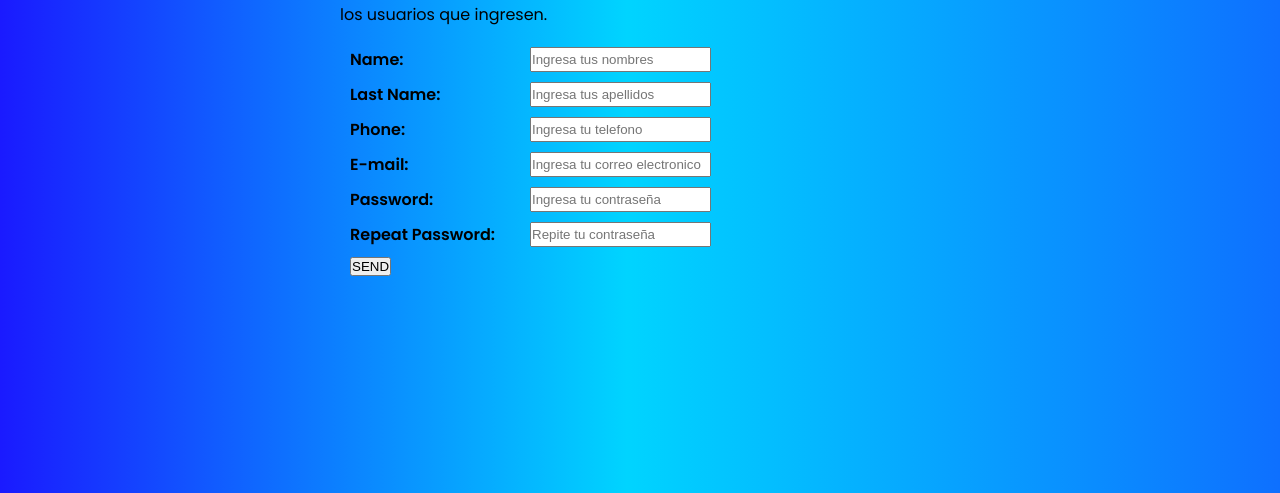
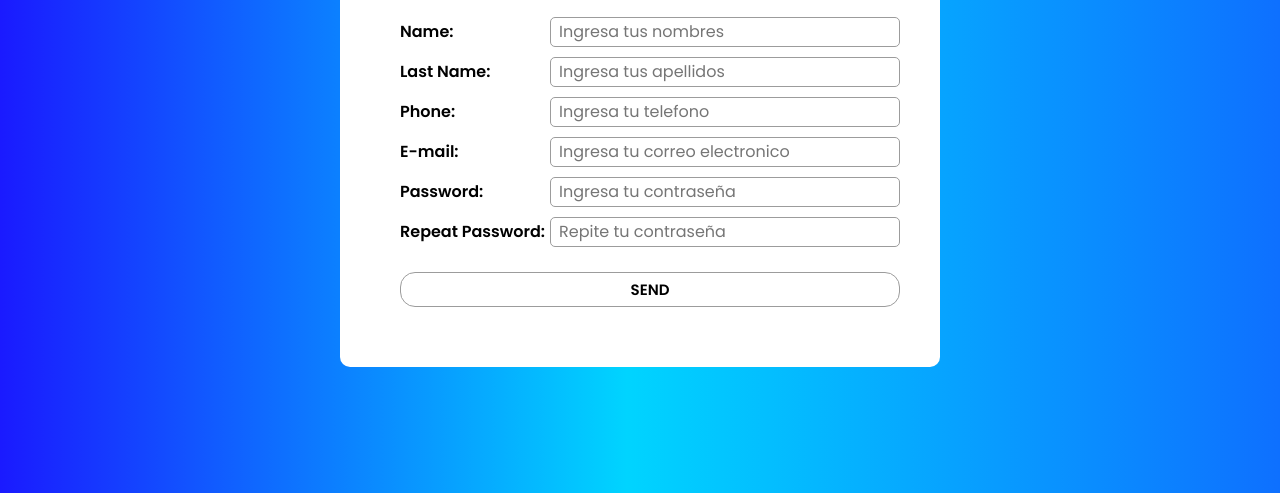
Before and after one commit to GerardoDurBa/FormRegister, a plain HTML site: page index.html in a window 1280 px wide. Shown: the part 307-800 px from the top of the page. Drawn offline with Linux system fonts and the light colour scheme.

Commit message:
editando mas css

```diff
--- a/css/style.css
+++ b/css/style.css
@@ -51,9 +51,37 @@ padding: 7px;
     align-items: center;
 }
 
-.row_input{
+.row_form input{
     font-family: 'poppins', sans-serif;
     font-weight: 400;
     font-size: 16px;
+    border-radius: 5px;
+    border: 1px solid #9c9c9c;
+    height: 30px;
+    padding: 8px;
+    width: 70%;
+}
 
+.button_form{
+    margin-top: 15px;
+    font-family: 'poppins', sans-serif;
+    font-weight: 600;
+    text-transform: uppercase;
+    font-size: 15px;
+    padding: 5px;
+    border-radius: 15px;
+    border: 1px solid #9c9c9c;
+    width: 100%;
+    background-color: #fff;
 }
+
+.button_form:hover{
+    box-shadow: 0px 0px 10px 1px #109c33;
+    transition: all ease-in-out .5s;
+}
+
+.form{
+    background-color: #fff;
+    padding: 50px;
+    border-radius: 10px;
+}
```
